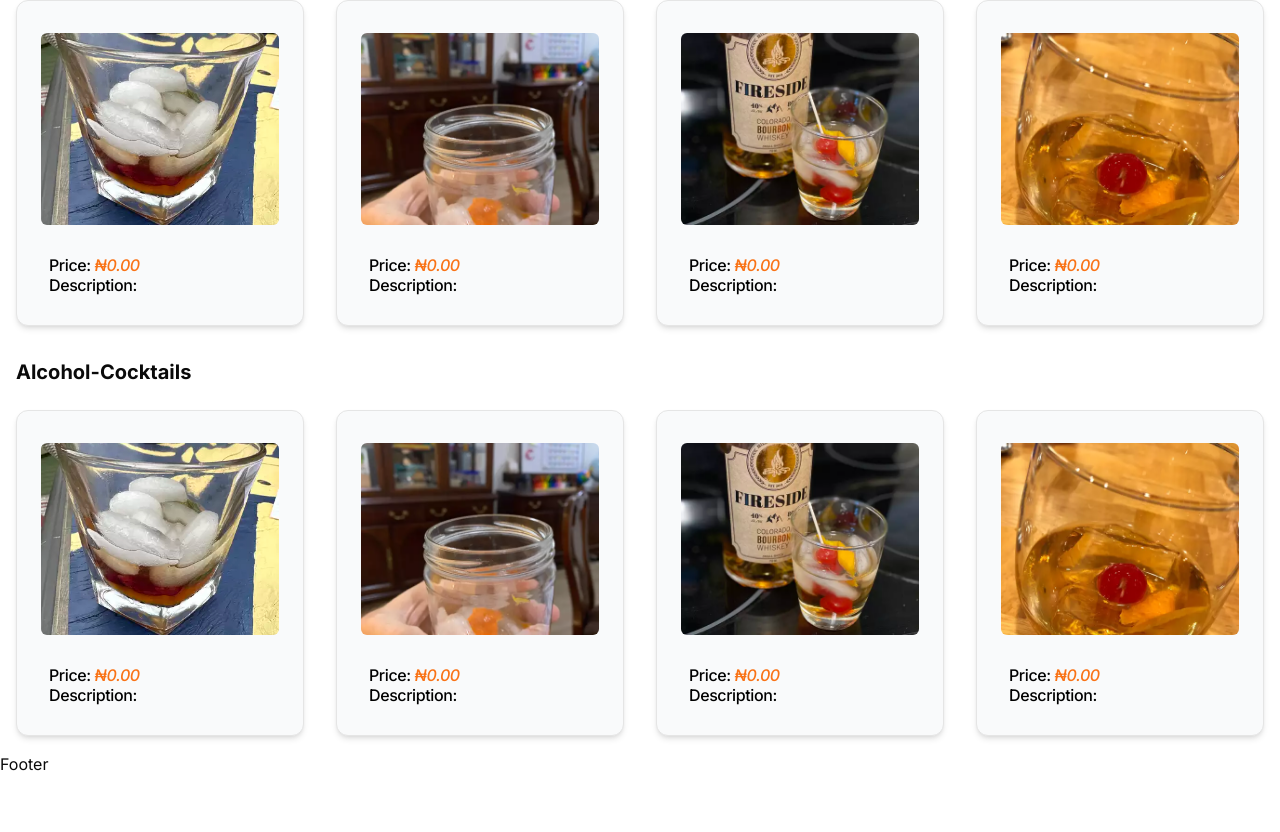
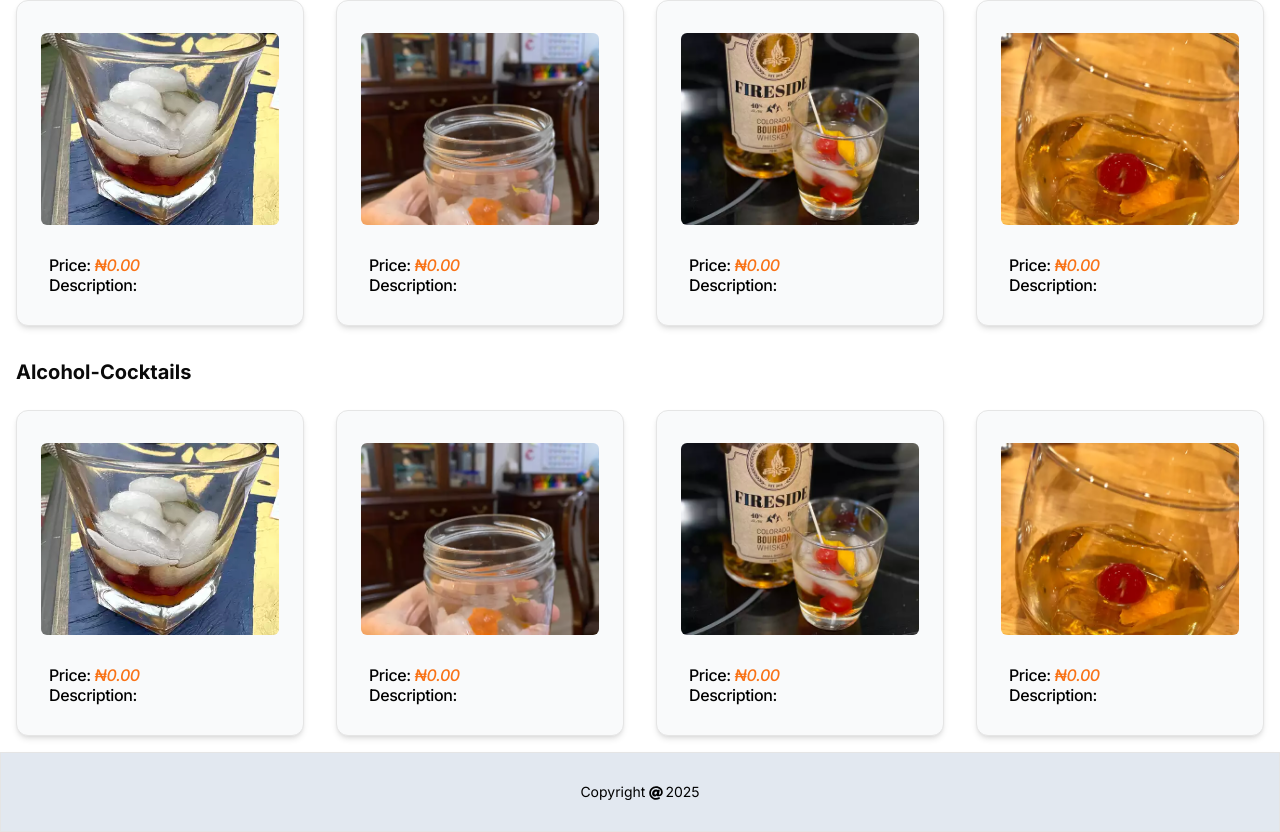
Before and after one commit to webstarly/El-Chapo-Menu, a React (Vite) app in the folder el-chapo-menu/: page / in a window 1280 px wide. Shown: the part 3452-4284 px from the top of the page. Before the commit the page ends 4228 px from the top, so only its background shows below. Built offline with nearby package versions, Linux system fonts and the light colour scheme.

Commit message:
updating footer

```diff
--- a/el-chapo-menu/src/components/CategorySection.jsx
+++ b/el-chapo-menu/src/components/CategorySection.jsx
@@ -6,7 +6,7 @@ import { useInView } from 'react-intersection-observer';
 const CategorySection = ({category}) => {
 
   return (
-    <section id={category.link} className='p-4 scroll-mt-20'>
+    <section id={category.link} className='p-4 scroll-mt-20 '>
         <h2 className='text-xl font-bold mb-4'>{category.label}</h2>
         <div className='grid grid-cols-1 sm:grid-cols-2 md:grid-cols-3 lg:grid-cols-4 gap-8'>
             {
--- a/el-chapo-menu/src/components/Footer.jsx
+++ b/el-chapo-menu/src/components/Footer.jsx
@@ -1,8 +1,11 @@
 import React from 'react'
+import { FaAt } from "react-icons/fa";
 
 const Footer = () => {
   return (
-    <div>Footer</div>
+    <div className="flex items-center justify-center border z-50 w-full h-20 bg-slate-200 dark:bg-slate-900 text-black dark:text-white shadow-md dark:shadow-sm dark:shadow-gray-800">
+      <h2 className='text-sm flex'>Copyright <i className='p-1 h-5 w-5'> <FaAt/> </i> 2025</h2>
+    </div>
   )
 }
 
```
